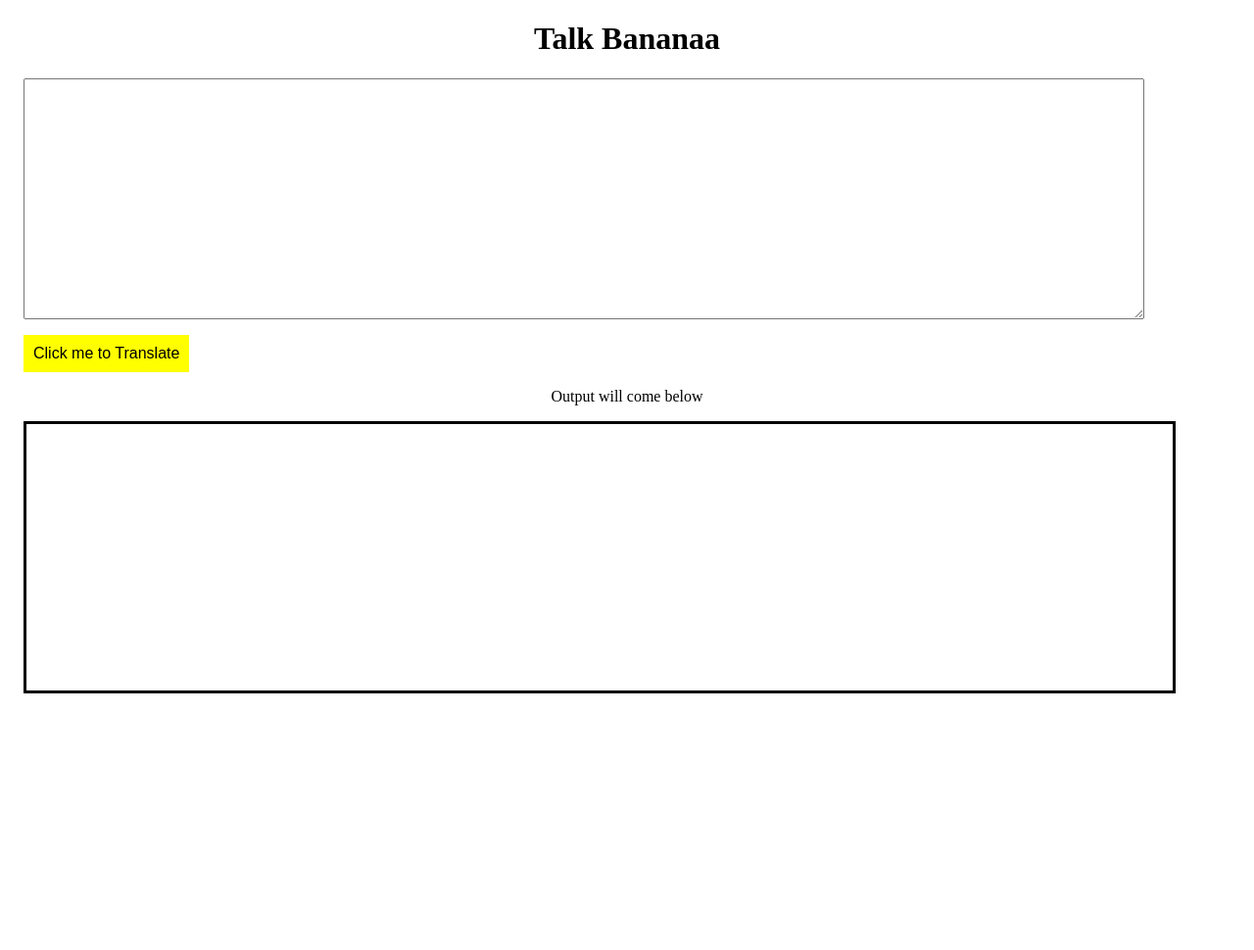
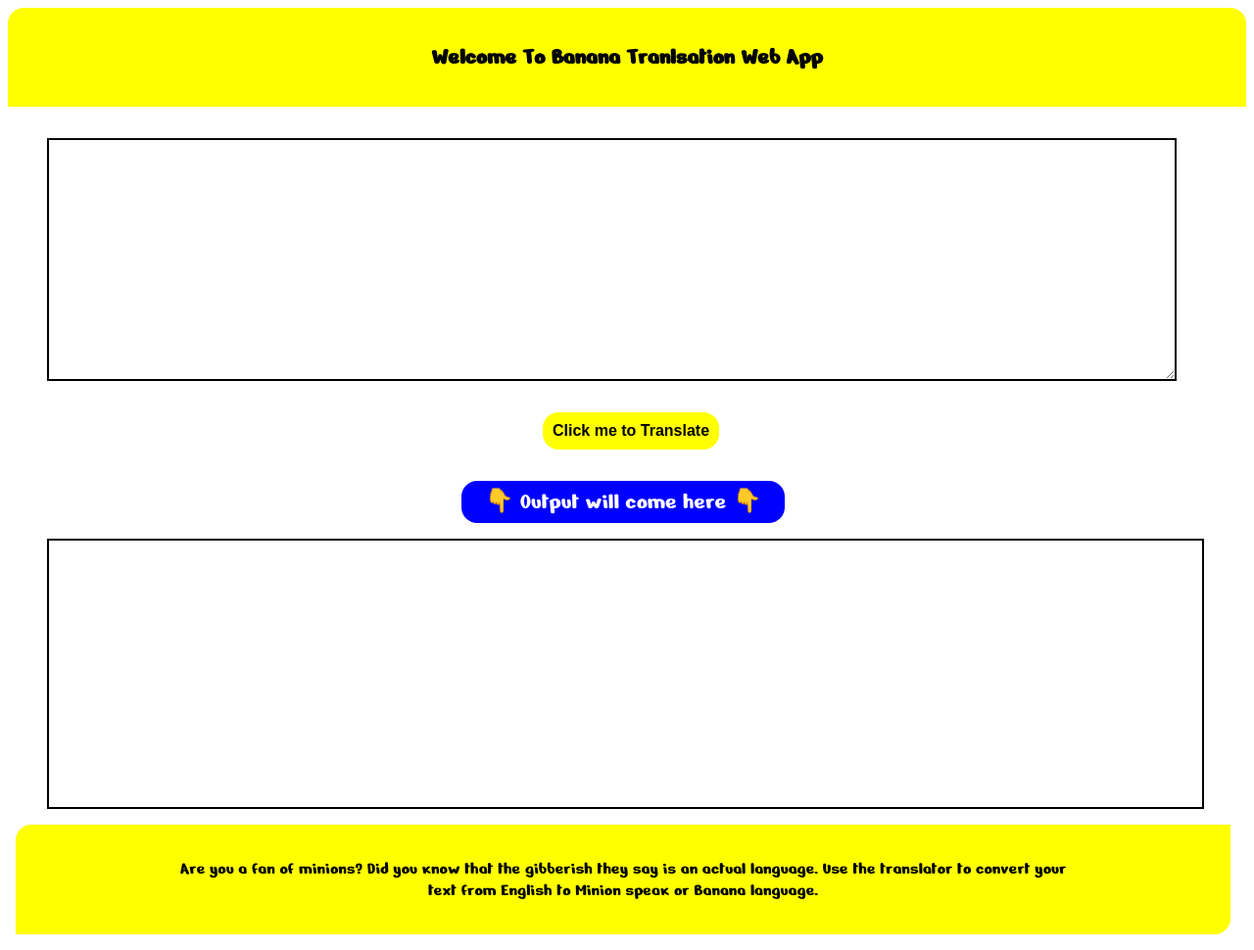
Before and after one commit to DivyanshTamrakar/neogcamp-banana-speak, a plain HTML site: page index.html in a window 1280 px wide. Shown: the whole page at 98% size. Before the commit the page ends 800 px from the top, so only its background shows below. Drawn offline with Linux system fonts and the light colour scheme.

Commit message:
completed live project with tanay

```diff
--- a/app.js
+++ b/app.js
@@ -5,8 +5,8 @@ console.log(outputtxt);
 btntranslate.addEventListener("click", click);
 
 
-var serviceurl = "https://lessonfourapi.tanaypratap.repl.co/translate/yoda.json";
-// var serviceurl = "https://api.funtranslations.com/translate/minion.json";
+// var serviceurl = "https://lessonfourapi.tanaypratap.repl.co/translate/yoda.json";
+var serviceurl = "https://api.funtranslations.com/translate/minion.json";
 
 
 function getTranslation(text) {
@@ -22,13 +22,15 @@ function errorHandler(error) {
 
 function click() {
 
-    inputtxt.value = ''
 
 
+    outputtxt.innerText = "";
     fetch(getTranslation(inputtxt.value)).then(response => response.json()).then(json => {
         console.log(json);
         outputtxt.innerText = json.contents.translated;
     }).catch(errorHandler);
+
+
 
 }
 
--- a/index.html
+++ b/index.html
@@ -5,63 +5,51 @@
     <meta charset="UTF-8">
     <meta name="viewport" content="width=device-width, initial-scale=1.0">
     <title>Vanila javascript</title>
-
-    <style>
-        textarea {
-            display: block;
-            width: 90%;
-            height: 30vh;
-            margin: 1rem;
-            text-decoration: solid;
-            font-size: large;
-
-        }
-
-        #btn-translate {
-            margin-left: 1rem;
-            background-color: yellow;
-            color: black;
-            padding: 0.5rem;
-            border-color: transparent;
-            font-size: medium;
-
-
-        }
-
-        #output {
-            border-color: black;
-            border-style: solid;
-            height: 30vh;
-            width: 90%;
-            margin: 1rem;
-            padding: 1rem;
-            display: block;
-
-        }
-    </style>
+    <link href="styles.css" rel="stylesheet">
 
 </head>
 
 <body>
 
-    <h1 style="text-align: center;">Talk Bananaa</h1>
-
-    <textarea id="input-txt" placeholder="put your sentence in english here and we will convert it to banana">
+    <nav class="navigation">
+        <h1 class="navigation-header">Welcome To Banana Tranlsation Web App</h1>
 
 
 
 
+    </nav>
+
+
+
+
+
+
+    <textarea id="input-txt" placeholder="put your sentence in english here and we will convert it to banana">
     </textarea>
 
 
+
+
+   <div class="btn">
     <button id="btn-translate"> Click me to Translate</button>
+   </div>
 
-    <div style="color: black; margin: 1rem; text-align: center;"> Output will come below </div>
+
+        <div class="desc" >👇 Output will come here 👇</div>
+
+
+
     <div id="output"></div>
 
     <script src="app.js" type="text/javascript"></script>
 
+    <div class="footer">
+        <footer>
 
+            <P class="footer-context">Are you a fan of minions? Did you know that the gibberish they say is an actual language. Use the translator to
+                convert your text from English to Minion speak or Banana language.</P>
+        </footer>
+    </div>
 
 </body>
 
--- /dev/null
+++ b/styles.css
@@ -0,0 +1,82 @@
+@import url('https://fonts.googleapis.com/css2?family=Nerko+One&display=swap');
+
+body {
+    margin-inline-start: 0rem;
+    font-family: 'Nerko One', cursive;
+}
+
+.navigation {
+    background-color: yellow;
+    padding: 1rem 1rem 1rem 1rem;
+    text-align: center;
+    border-radius: 1rem 1rem 0rem 0rem;
+    margin-left: 0.5rem;
+}
+
+textarea {
+    border-color: black;
+    border-width: 0.15rem;
+    display: block;
+    margin-top: 2rem;
+    margin-left: 3rem;
+    width: 90%;
+    height: 30vh;
+    text-decoration: solid;
+    font-size: large;
+
+
+}
+
+.btn {
+    text-align: center;
+    margin: 2rem;
+}
+
+#btn-translate {
+    border-radius: 1rem;
+    font-weight: bold;
+    margin-left: 1rem;
+    background-color: yellow;
+    color: black;
+    padding: 0.5rem;
+    border-color: transparent;
+    font-size: medium;
+
+}
+
+
+.desc {
+    color: black;
+    margin: auto;
+    text-align: center;
+    font-size: x-large;
+    background-color: blue;
+    padding: 0.4rem;
+    width: 25%;
+    color: white;
+    border-radius: 1rem 1rem 1rem 1rem;
+}
+
+#output {
+    border-color: black;
+    border-width: 0.15rem;
+    border-style: solid;
+    height: 30vh;
+    width: 90%;
+    margin: 1rem;
+    padding: 1rem;
+    display: block;
+    margin-left: 3rem;
+
+}
+
+.footer {
+    text-align: center;
+    font-size: large;
+    background-color: yellow;
+    padding: 1rem 10rem 1rem 10rem;
+    margin: 1rem 1rem 1rem 1rem;
+    border-radius: 1rem 0rem 1rem 0rem;
+}
+
+.footer-context {}
```
